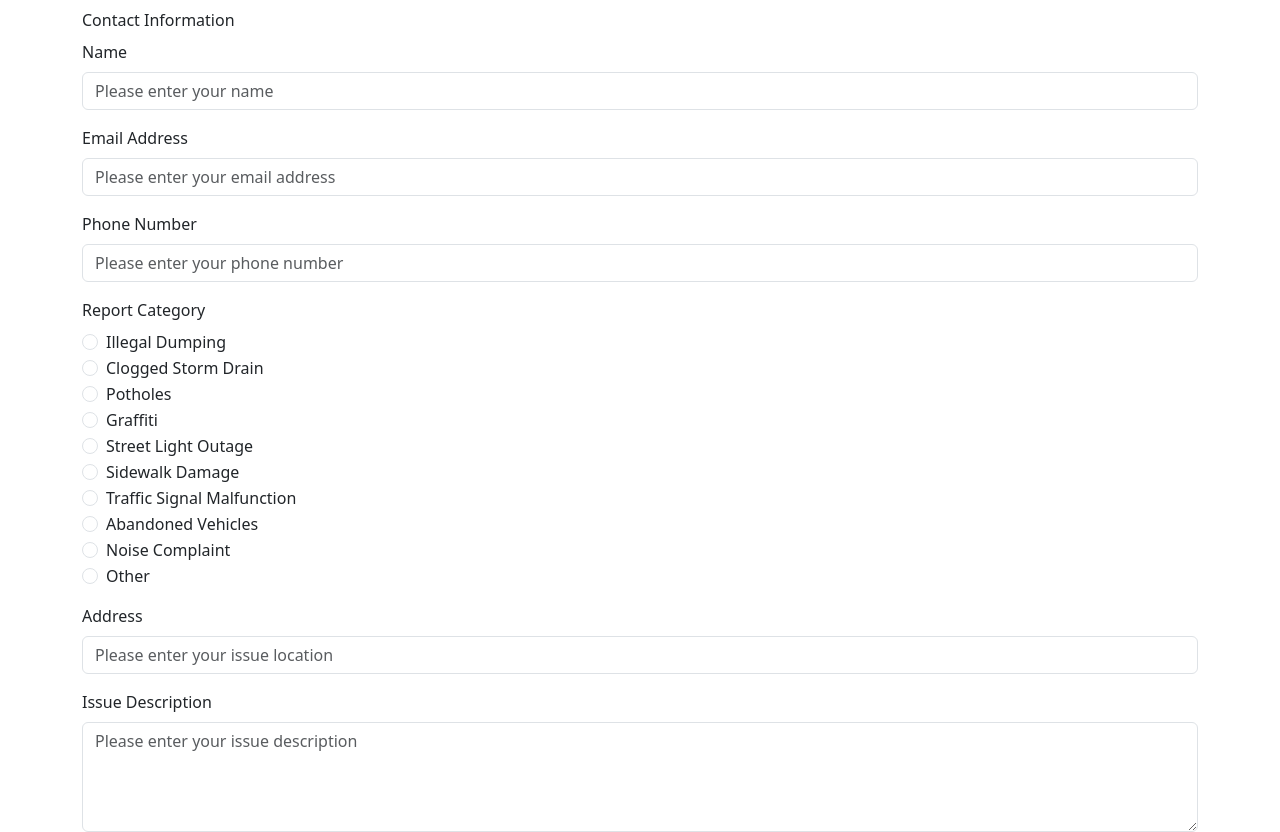
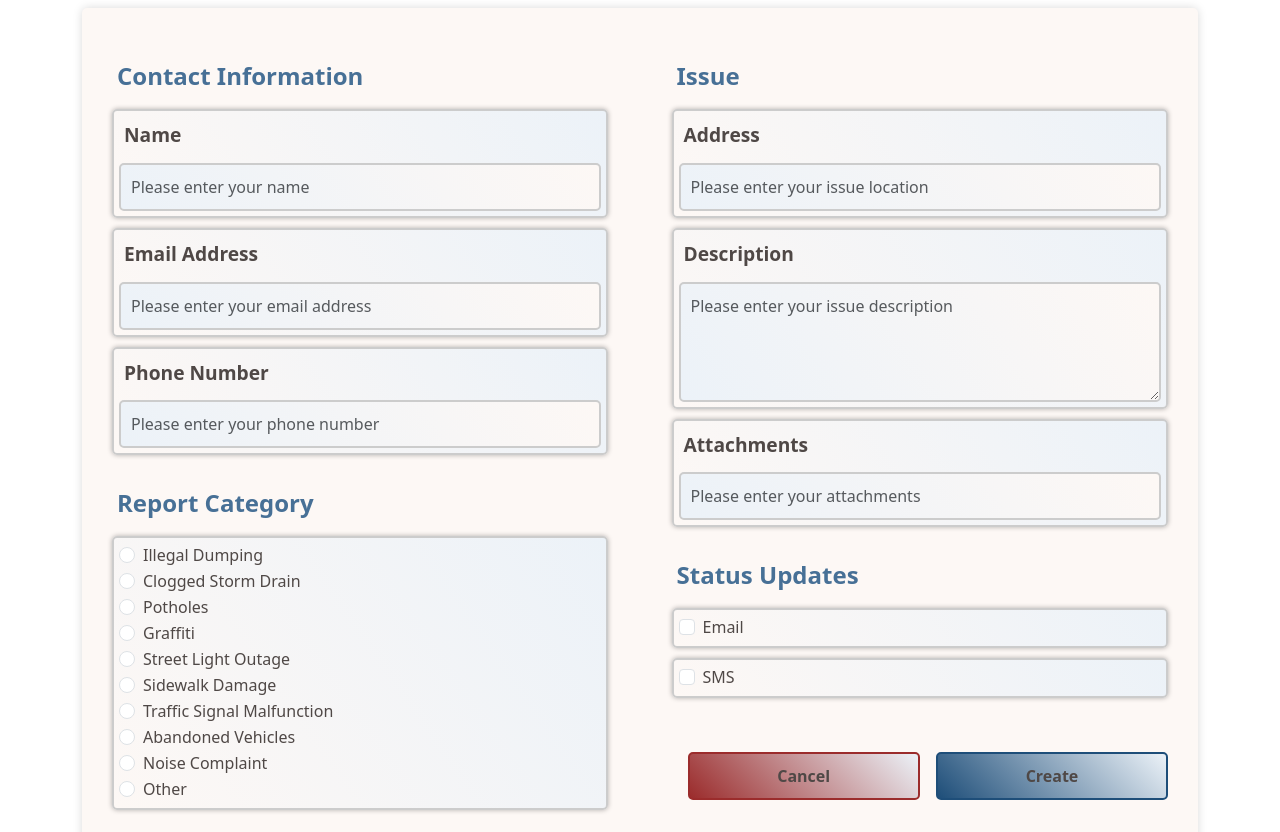
Before and after one commit to CodeDayLabs311/cl311, a Next.js app in the folder app/: page /report/create in a window 1280 px wide. Shown: the part 160-992 px from the top of the page. Built offline with nearby package versions, Linux system fonts and the light colour scheme.

Commit message:
Styling Updates from Sophie's rebasing

```diff
--- a/app/src/components/report/ReportCardEdit.tsx
+++ b/app/src/components/report/ReportCardEdit.tsx
@@ -5,6 +5,7 @@ import { ReportCategories } from '@/models';
 import { useFormik, FormikHelpers } from 'formik';
 import { isUndefined } from '@/utils';
 import { VALIDATION_SCHEMA } from '../../utils/validation/ValidSchema';
+import styles from '../../styles/Report.module.css';
 
 //Initial values for report form
 type NewReport = Omit<IReport, 'reportId'>;
@@ -76,11 +77,12 @@ export default function ReportCardEdit({
     });
 
     return (
-        <Form onSubmit={formik.handleSubmit}>
-            <Form.Label>Contact Information</Form.Label>
+        <Form className={styles['report-form']} onSubmit={formik.handleSubmit}>
+            <div className={styles['form-column']}>
+                <Form.Label className={styles['section-label']}>Contact Information</Form.Label>
 
-            <Form.Group className="mb-3" controlId="EditReport.Name">
-                <Form.Label>Name</Form.Label>
+                <Form.Group className={styles['form-group']} controlId="EditReport.Name">
+                    <Form.Label className={styles['label']}>Name</Form.Label>
                     <Form.Control
                         name="name"
                         type="text"
@@ -88,14 +90,15 @@ export default function ReportCardEdit({
                         value={formik.values.name}
                         onBlur={formik.handleBlur}
                         onChange={formik.handleChange}
+                        className={styles['input']}
                     />
                 </Form.Group>
                 {formik.touched.name && formik.errors.name && (
                     <p className="text-danger">{formik.errors.name}</p>
                 )}
 
-            <Form.Group className="mb-3" controlId="EditReport.EmailAddress">
-                <Form.Label>Email Address</Form.Label>
+                <Form.Group className={styles['form-group']} controlId="EditReport.EmailAddress">
+                    <Form.Label className={styles['label']}>Email Address</Form.Label>
                     <Form.Control
                         name="emailAddress"
                         type="email"
@@ -103,14 +106,15 @@ export default function ReportCardEdit({
                         value={formik.values.emailAddress}
                         onBlur={formik.handleBlur}
                         onChange={formik.handleChange}
+                        className={styles['input']}
                     />
                 </Form.Group>
                 {formik.touched.emailAddress && formik.errors.emailAddress && (
                     <p className="text-danger">{formik.errors.emailAddress}</p>
                 )}
 
-            <Form.Group className="mb-3" controlId="EditReport.PhoneNumber">
-                <Form.Label>Phone Number</Form.Label>
+                <Form.Group className={styles['form-group']} controlId="EditReport.PhoneNumber">
+                    <Form.Label className={styles['label']}>Phone Number</Form.Label>
                     <Form.Control
                         name="phoneNumber"
                         type="tel"
@@ -118,14 +122,15 @@ export default function ReportCardEdit({
                         value={formik.values.phoneNumber}
                         onBlur={formik.handleBlur}
                         onChange={formik.handleChange}
+                        className={styles['input']}
                     />
                 </Form.Group>
                 {formik.touched.phoneNumber && formik.errors.phoneNumber && (
                     <p className="text-danger">{formik.errors.phoneNumber}</p>
                 )}
 
-            <Form.Group className="mb-3" controlId="EditReport.ReportCategory">
-                <Form.Label>Report Category</Form.Label>
+                <Form.Label className={styles['section-label']}>Report Category</Form.Label>
+                <Form.Group className={styles['form-group']} controlId="EditReport.ReportCategory">
                     {[
                         ReportCategories.Illegal_Dumping,
                         ReportCategories.Clogged_Storm_Drain,
@@ -147,6 +152,7 @@ export default function ReportCardEdit({
                                 checked={formik.values.reportCategory === category}
                                 onBlur={formik.handleBlur}
                                 onChange={formik.handleChange}
+                                className={styles['check-control']}
                             />
                             {/* Show the additional input field only when 'Other' is selected */}
                             {category === ReportCategories.Other &&
@@ -172,9 +178,12 @@ export default function ReportCardEdit({
                 {formik.touched.otherCategory && formik.errors.otherCategory && (
                     <p className="text-danger">{formik.errors.otherCategory}</p>
                 )}
+            </div>
 
-            <Form.Group className="mb-3" controlId="EditReport.Address">
-                <Form.Label>Address</Form.Label>
+            <div className={styles['form-column']}>
+                <Form.Label className={styles['section-label']}>Issue</Form.Label>
+                <Form.Group className={styles['form-group']} controlId="EditReport.Address">
+                    <Form.Label className={styles['label']}>Address</Form.Label>
                     <Form.Control
                         name="address"
                         type="text"
@@ -182,14 +191,18 @@ export default function ReportCardEdit({
                         value={formik.values.address}
                         onBlur={formik.handleBlur}
                         onChange={formik.handleChange}
+                        className={styles['input']}
                     />
                 </Form.Group>
                 {formik.touched.address && formik.errors.address && (
                     <p className="text-danger">{formik.errors.address}</p>
                 )}
 
-            <Form.Group className="mb-3" controlId="EditReport.IssueDescription">
-                <Form.Label>Issue Description</Form.Label>
+                <Form.Group
+                    className={styles['form-group']}
+                    controlId="EditReport.IssueDescription"
+                >
+                    <Form.Label className={styles['label']}>Description</Form.Label>
                     <Form.Control
                         name="issueDescription"
                         as="textarea"
@@ -198,14 +211,15 @@ export default function ReportCardEdit({
                         value={formik.values.issueDescription}
                         onBlur={formik.handleBlur}
                         onChange={formik.handleChange}
+                        className={styles['input']}
                     />
                 </Form.Group>
                 {formik.touched.issueDescription && formik.errors.issueDescription && (
                     <p className="text-danger">{formik.errors.issueDescription}</p>
                 )}
 
-            <Form.Group className="mb-3" controlId="EditReport.Attachments">
-                <Form.Label>Attachments</Form.Label>
+                <Form.Group className={styles['form-group']} controlId="EditReport.Attachments">
+                    <Form.Label className={styles['label']}>Attachments</Form.Label>
                     <Form.Control
                         name="attachments"
                         type="text"
@@ -213,12 +227,12 @@ export default function ReportCardEdit({
                         value={formik.values.attachments}
                         onBlur={formik.handleBlur}
                         onChange={formik.handleChange}
+                        className={styles['input']}
                     />
                 </Form.Group>
 
-            <Form.Label>Status Updates</Form.Label>
-
-            <Form.Group className="mb-3" controlId="EditReport.Email">
+                <Form.Label className={styles['section-label']}>Status Updates</Form.Label>
+                <Form.Group className={styles['form-group']} controlId="EditReport.Email">
                     <Form.Check
                         name="email"
                         type="checkbox"
@@ -232,7 +246,7 @@ export default function ReportCardEdit({
                     <p className="text-danger">{formik.errors.email}</p>
                 )}
 
-            <Form.Group className="mb-3" controlId="EditReport.Sms">
+                <Form.Group className={styles['form-group']} controlId="EditReport.Sms">
                     <Form.Check
                         name="sms"
                         type="checkbox"
@@ -246,15 +260,29 @@ export default function ReportCardEdit({
                     <p className="text-danger">{formik.errors.sms}</p>
                 )}
 
-            <Stack direction="horizontal" gap={3} className="justify-content-end">
+                <Stack direction="horizontal" gap={3} className={styles['button-container']}>
                     <div className="my-auto"></div>
-                <ButtonLink variant="secondary" href={cancelHref}>
+                    <ButtonLink
+                        className={styles['btn-cancel']}
+                        variant="secondary"
+                        href={cancelHref}
+                    >
                         Cancel
                     </ButtonLink>
-                <Button variant="primary" type="submit" disabled={formik.isSubmitting}>
-                    {formik.isSubmitting ? <Spinner animation="border" size="sm" /> : submitLabel}
+                    <Button
+                        className={styles['btn-create']}
+                        variant="primary"
+                        type="submit"
+                        disabled={formik.isSubmitting}
+                    >
+                        {formik.isSubmitting ? (
+                            <Spinner animation="border" size="sm" />
+                        ) : (
+                            submitLabel
+                        )}
                     </Button>
                 </Stack>
+            </div>
         </Form>
     );
 }
```
Lines whose indentation alone changed are shown as unchanged.
